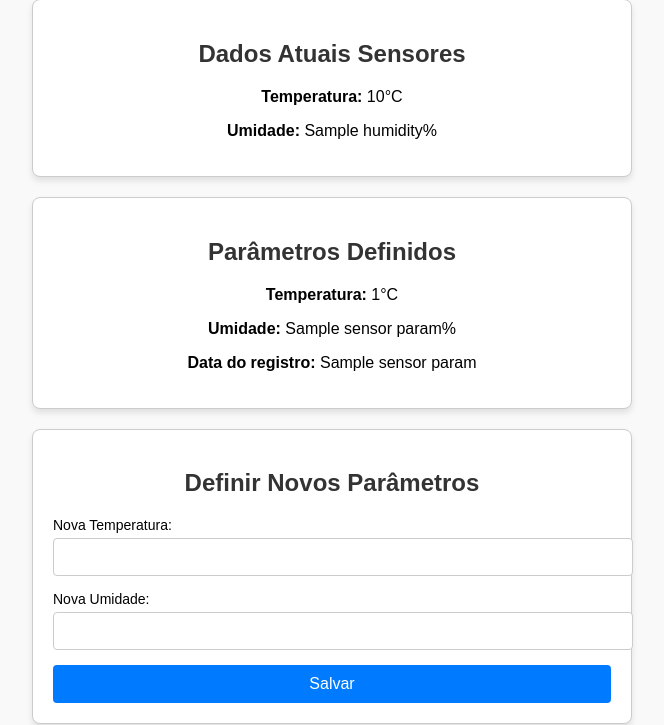
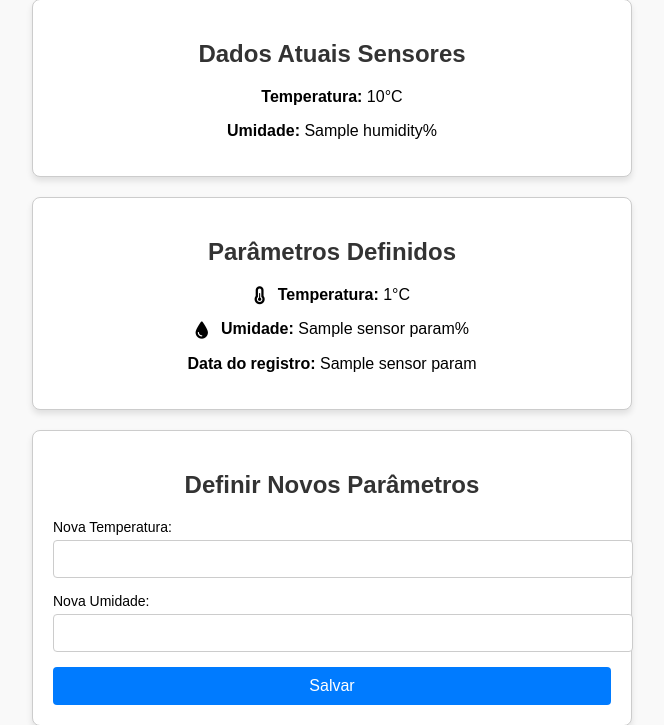
Before and after one commit to guilhermealano/project-temperature-humidity, a Flask app: page / in a window 1280 px wide. Shown: the part 168-893 px from the top of the page, without its empty margins (308-972 px from the left). Run offline with Flask 3, Linux system fonts and the light colour scheme; a database or web service that is not in the repository returns one stand-in record (values such as "Sample title"); some libraries are stand-ins or nearby versions.

Commit message:
feat: icon

```diff
--- a/docker-compose.yml
+++ b/docker-compose.yml
@@ -10,6 +10,7 @@ services:
       POSTGRES_DB: postgres
       POSTGRES_USER: postgres
       POSTGRES_PASSWORD: postgres
+      TZ: "America/Sao_Paulo"
 
   grafana:
     image: grafana/grafana-oss:latest
--- a/templates/index.html
+++ b/templates/index.html
@@ -4,6 +4,7 @@
     <meta charset="UTF-8">
     <meta name="viewport" content="width=device-width, initial-scale=1.0">
     <title>Monitoramento</title>
+    <link rel="stylesheet" href="https://cdnjs.cloudflare.com/ajax/libs/font-awesome/6.0.0-beta3/css/all.min.css">
     <style>
         body {
             font-family: Arial, sans-serif;
@@ -25,6 +26,11 @@
             background-color: #fff;
             box-shadow: 0 4px 6px rgba(0, 0, 0, 0.1);
         }
+        .icon {
+            font-size: 18px;
+            margin-right: 8px;
+            vertical-align: middle;
+        }
         button {
             padding: 10px 20px;
             border: none;
@@ -33,7 +39,7 @@
             border-radius: 4px;
             cursor: pointer;
             font-size: 16px;
-            width: 100%; /* Full width on small screens */
+            width: 100%;
         }
         button:hover {
             background-color: #0056b3;
@@ -101,8 +107,14 @@
                 <div class="card">
                     <h2>Parâmetros Definidos</h2>
                     {% for param in parameters %}
-                    <p><strong>Temperatura:</strong> {{ param[0] }}°C</p>
-                    <p><strong>Umidade:</strong> {{ param[1] }}%</p>
+                    <p>
+                        <i class="fas fa-thermometer-half icon"></i>
+                        <strong>Temperatura:</strong> {{ param[0] }}°C
+                    </p>
+                    <p>
+                        <i class="fas fa-tint icon"></i>
+                        <strong>Umidade:</strong> {{ param[1] }}%
+                    </p>
                     <p><strong>Data do registro:</strong> {{ param[2] }}</p>
                     {% endfor %}
                 </div>
```
